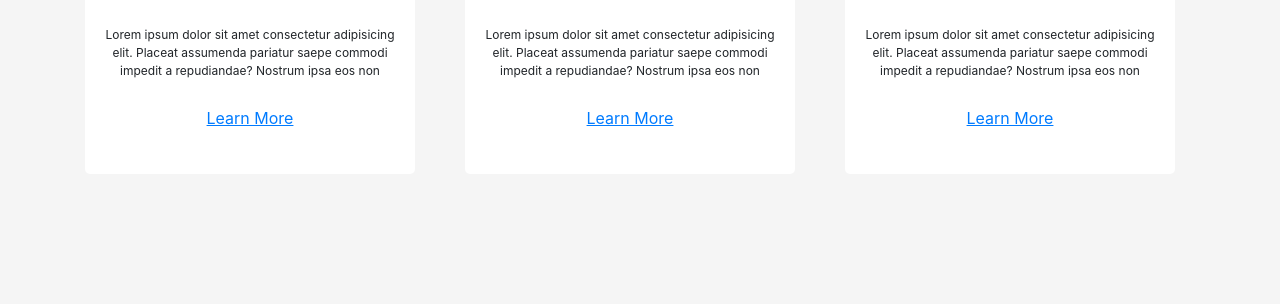
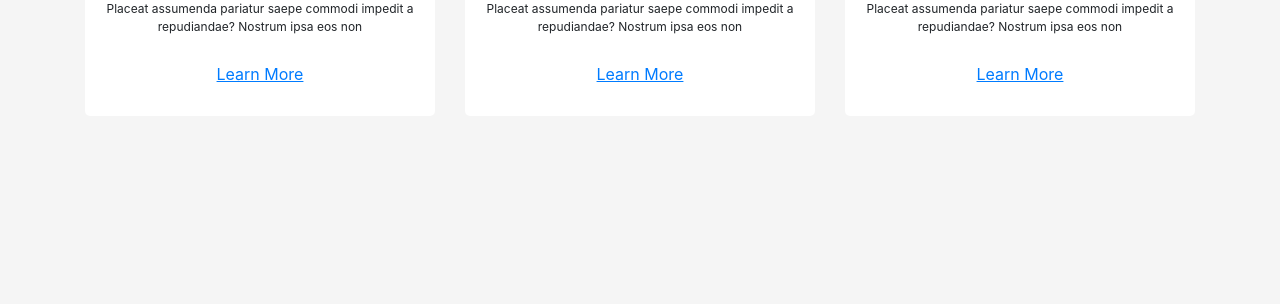
Before and after one commit to dinadina1/Bootstrap-practice, a plain HTML site: page index.html in a window 1280 px wide. Shown: the part 496-800 px from the top of the page. Drawn offline with nearby package versions, Linux system fonts and the light colour scheme.

Commit message:
Update index.css

```diff
--- a/index.css
+++ b/index.css
@@ -12,8 +12,7 @@ body{
 .box-part{
     background-color: white;
     padding: 30px 0px;
-    margin: 30px 20px 30px 0;
-    height: 270px;
+    margin: 30px 0px 0px 0;
     border-radius: 5px;
 }
 
```
